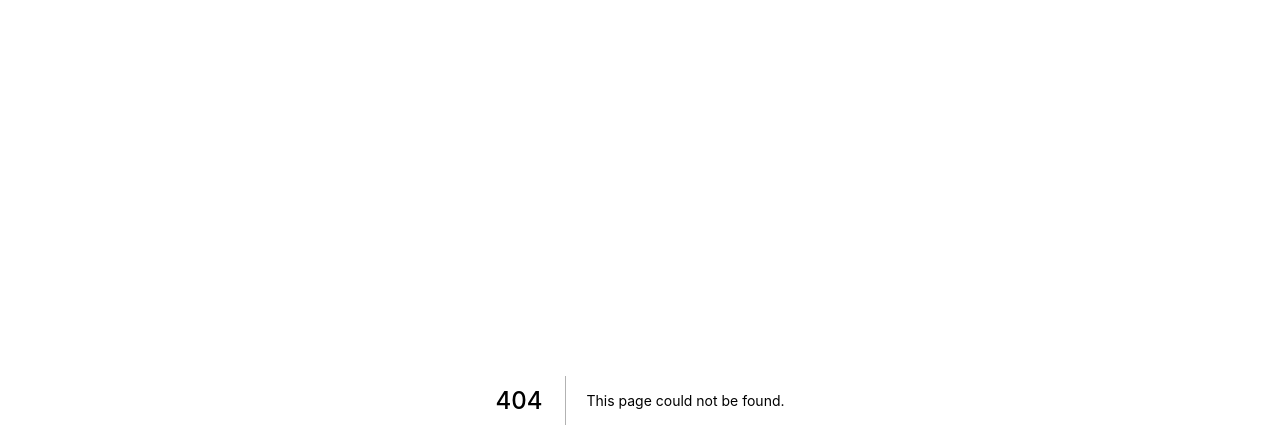
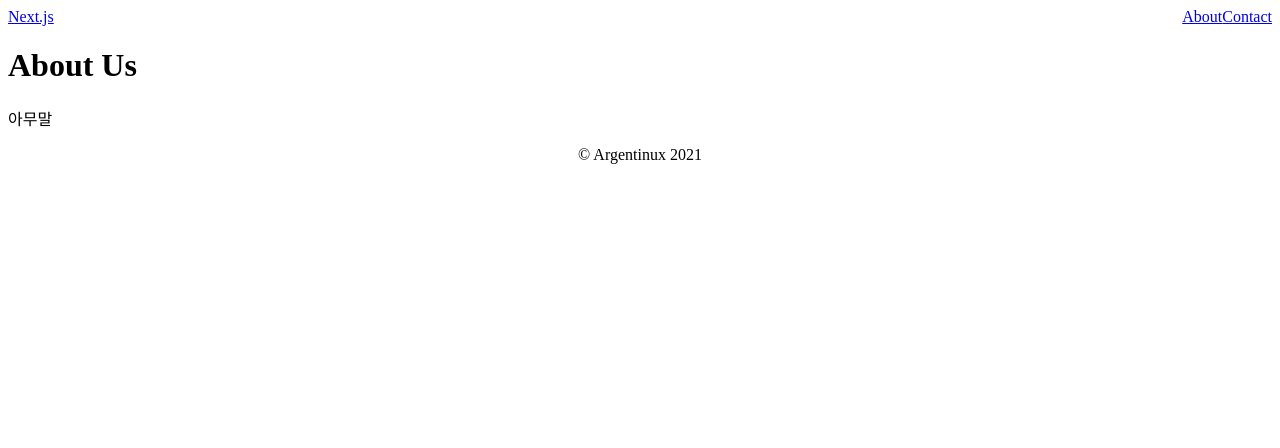
Before and after one commit to rjs5730/next-typescript-blog, a Next.js app: page /about in a window 1280 px wide. Before the commit this address had no page. Shown: the top 448 px of the page. Built offline with nearby package versions, Linux system fonts and the light colour scheme.

Commit message:
feat: Layout과 Links Navigation 틀 추가

```diff
--- /dev/null
+++ b/src/components/AppLink.tsx
@@ -0,0 +1,16 @@
+import React from 'react'
+import Link, { LinkProps } from 'next/link'
+
+interface AppLinkProps extends LinkProps {
+  label: string
+}
+
+const AppLink: React.FC<AppLinkProps> = ({ href, label }) => {
+  return (
+    <Link href={href}>
+      <a>{label}</a>
+    </Link>
+  )
+}
+
+export default AppLink
--- /dev/null
+++ b/src/components/Footer.tsx
@@ -0,0 +1,13 @@
+import React from 'react'
+
+interface FooterProps {}
+
+const Footer: React.FC<FooterProps> = () => {
+  return (
+    <footer style={{ textAlign: 'center' }}>
+      <p>&copy; Argentinux {new Date().getFullYear()} </p>
+    </footer>
+  )
+}
+
+export default Footer
--- /dev/null
+++ b/src/components/Header.tsx
@@ -0,0 +1,23 @@
+import React from 'react'
+import AppLink from './AppLink'
+
+interface HeaderProps {}
+
+const Header: React.FC<HeaderProps> = () => {
+  return (
+    <header
+      style={{
+        display: 'flex',
+        justifyContent: 'space-between',
+      }}
+    >
+      <AppLink href="/" label="Next.js" />
+      <nav>
+        <AppLink href="/about" label="About" />
+        <AppLink href="/contact" label="Contact" />
+      </nav>
+    </header>
+  )
+}
+
+export default Header
--- /dev/null
+++ b/src/components/Layout.tsx
@@ -0,0 +1,25 @@
+import React from 'react'
+import Head from 'next/head'
+import Header from './Header'
+import Footer from './Footer'
+
+interface LayoutProps {
+  pageTitle: string
+}
+
+const Layout: React.FC<LayoutProps> = ({ pageTitle, children }) => {
+  return (
+    <>
+      <Head>
+        <title>Next.js | {pageTitle}</title>
+      </Head>
+      <div>
+        <Header />
+        <main>{children}</main>
+        <Footer />
+      </div>
+    </>
+  )
+}
+
+export default Layout
--- /dev/null
+++ b/src/pages/about.tsx
@@ -0,0 +1,15 @@
+import React from 'react'
+import Layout from '../components/Layout'
+
+interface aboutProps {}
+
+const about: React.FC<aboutProps> = () => {
+  return (
+    <Layout pageTitle="About">
+      <h1>About Us</h1>
+      <p>아무말</p>
+    </Layout>
+  )
+}
+
+export default about
```
Also changed, not shown: src/pages/contact.tsx (added, +15 -0 lines), src/pages/index.tsx (+8 -3 lines).
